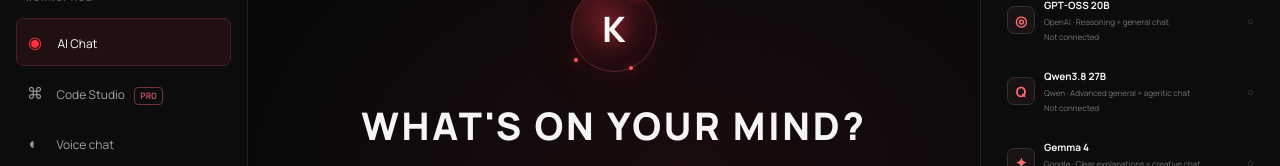
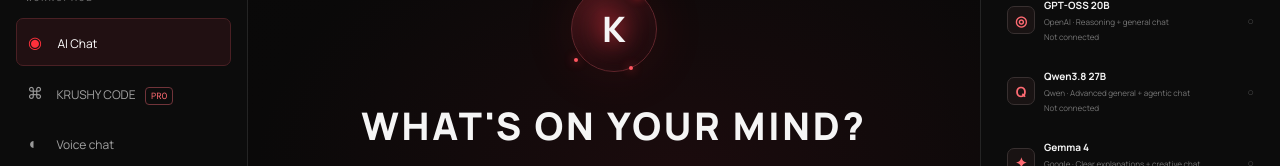
Before and after one commit to Tissu36/KrushyAi, a Next.js app: page / in a window 1280 px wide. Shown: the part 179-345 px from the top of the page. Built offline with nearby package versions, Linux system fonts and the light colour scheme.

Commit message:
Rename coding workspace to KRUSHY CODE

```diff
--- a/app/page.tsx
+++ b/app/page.tsx
@@ -51,14 +51,14 @@ export default function Home() {
       <button className="new-chat" onClick={fresh}><span>＋</span> New chat</button>
       <div className="side-label">WORKSPACE</div>
       <button className={mode==="chat"?"nav active":"nav"} onClick={()=>changeMode("chat")}><span>◉</span> AI Chat</button>
-      <button className={mode==="code"?"nav active":"nav"} onClick={()=>changeMode("code")}><span>⌘</span> Code Studio <em>PRO</em></button>
+      <button className={mode==="code"?"nav active":"nav"} onClick={()=>changeMode("code")}><span>⌘</span> KRUSHY CODE <em>PRO</em></button>
       <button className="nav" onClick={()=>setError("Voice mode: use the microphone beside the message box to talk, then tap the speaker on an answer.")}><span>◖</span> Voice chat</button>
       <div className="side-label history-label">RECENT CHATS</div>
       <div className="history">{history.map((h,i)=><button key={i} onClick={()=>{setInput(h);setSidebar(false)}}>◦ <span>{h}</span></button>)}</div>
       <div className="side-bottom"><div className="profile"><div className="avatar">K</div><div><b>KRUSHY</b><small>Personal workspace</small></div><span className="online-dot"/></div><div className="powered">KRUSHY MODEL FAMILY</div></div>
     </aside>
     <section className="main">
-      <header className="topbar"><button className="menu-btn" onClick={()=>setSidebar(!sidebar)}>☰</button><div className="crumb">Workspace <span>/</span> <b>{mode==="code"?"Code Studio":"AI Chat"}</b></div><div className="top-right"><span className="status-dot"/> <span className="status-text">SYSTEM ONLINE</span><button className="icon-btn" onClick={fresh} title="New chat">＋</button></div></header>
+      <header className="topbar"><button className="menu-btn" onClick={()=>setSidebar(!sidebar)}>☰</button><div className="crumb">Workspace <span>/</span> <b>{mode==="code"?"KRUSHY CODE":"AI Chat"}</b></div><div className="top-right"><span className="status-dot"/> <span className="status-text">SYSTEM ONLINE</span><button className="icon-btn" onClick={fresh} title="New chat">＋</button></div></header>
       <div className="content">
         <div className="hero-kicker"><span/> KRUSHY Ω · MODEL LAB <span className="line"/></div>
         <select className="mobile-model" value={model} onChange={e=>setModel(e.target.value)} aria-label="Choose AI model">{activeModels.map(m=><option key={m.id} value={m.id} disabled={!m.configured}>{m.name} — {m.configured?"Connected":"Not connected"}</option>)}</select>
```
